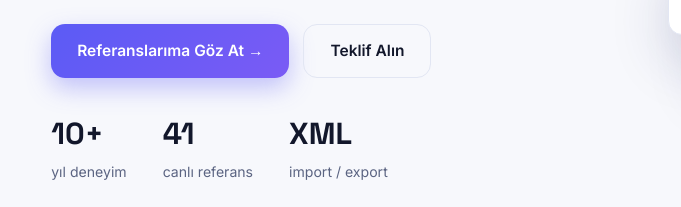
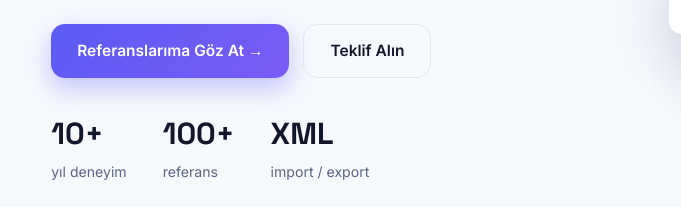
Before and after one commit to halilevren/halilevren.github.io, a plain HTML site: page index.html in a window 1280 px wide. Shown: the part 593-800 px from the top of the page, 0-681 px from the left. Drawn offline with Linux system fonts and the light colour scheme.

Commit message:
Update index.html

```diff
--- a/index.html
+++ b/index.html
@@ -44,9 +44,9 @@
         <a href="#referanslar" class="btn">Referanslarıma Göz At →</a>
         <a href="#iletisim" class="btn btn-ghost">Teklif Alın</a>
       </div>
-      <ul class="trust">
+   <ul class="trust">
         <li><b>10+</b><span>yıl deneyim</span></li>
-        <li><b data-count="total">0</b><span>canlı referans</span></li>
+        <li><b>100+</b><span>referans</span></li>
         <li><b>XML</b><span>import / export</span></li>
       </ul>
     </div>
```
